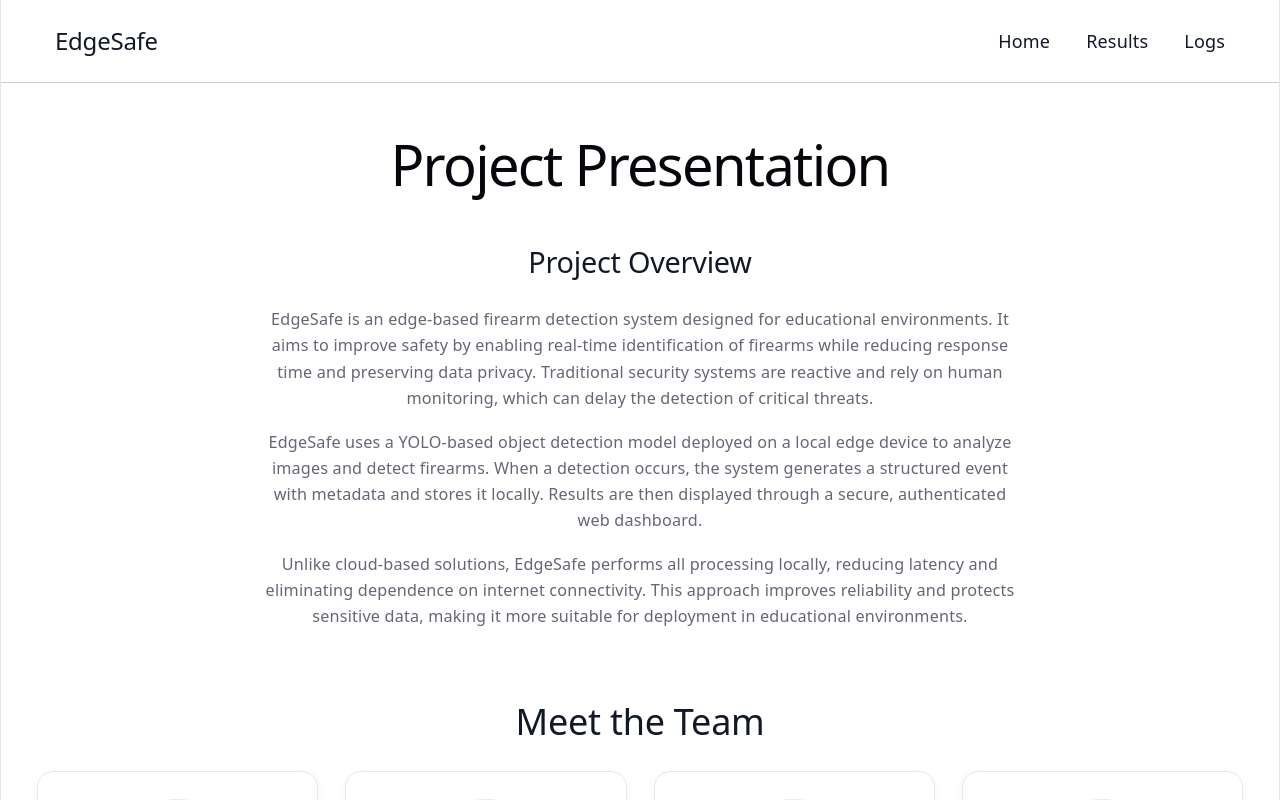
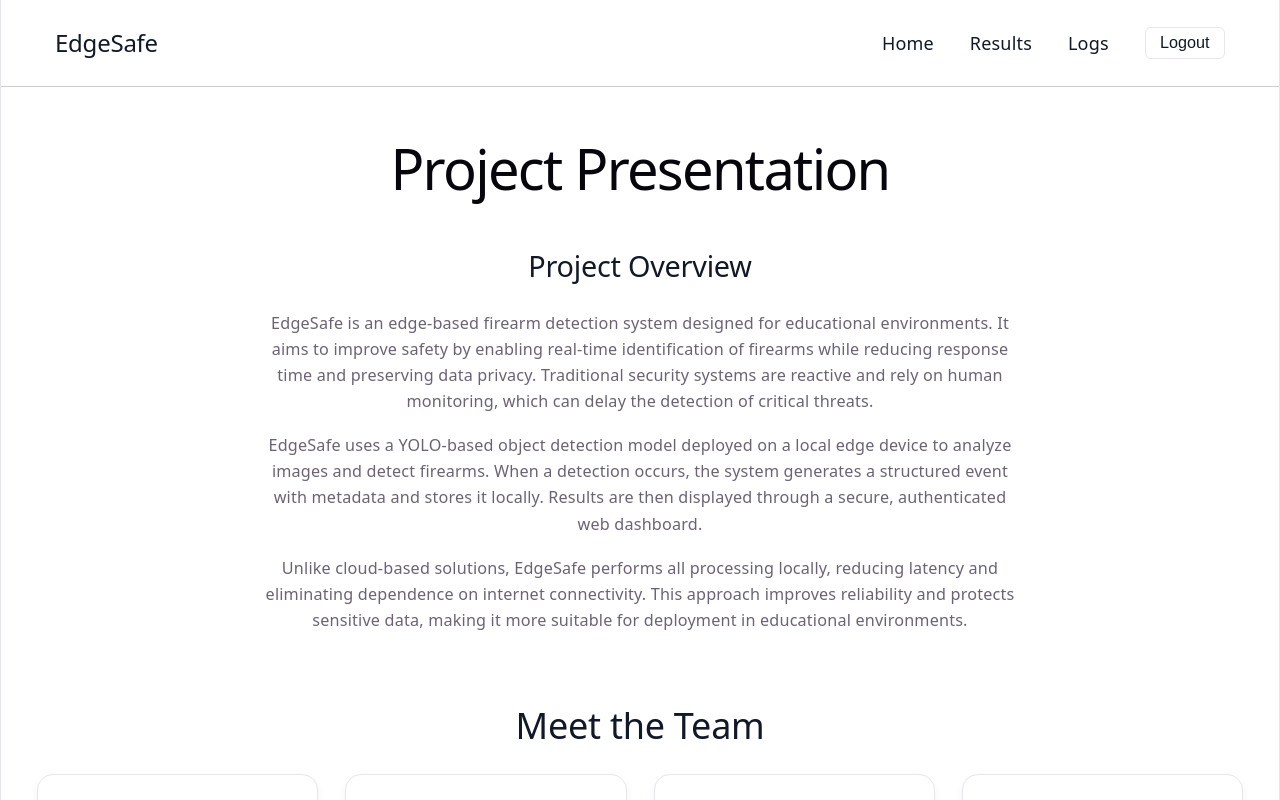
Before and after one commit to marymarmaldonado/Capstone-EdgeSafe, a React (Vite) app in the folder frontend/capstone-site/: page /home in a window 1280 px wide. Shown: the top 800 px of the page. Built offline with nearby package versions, Linux system fonts and the light colour scheme; no server answers; sample sign-in values are in the browser's storage.

Commit message:
updated navbar component

```diff
--- a/frontend/capstone-site/src/components/Navbar.tsx
+++ b/frontend/capstone-site/src/components/Navbar.tsx
@@ -1,6 +1,15 @@
-import { Link } from "react-router-dom";
+import { Link, useNavigate } from "react-router-dom";
+import { isAuthenticated, logout } from "../api";
 
 function Navbar() {
+  const navigate = useNavigate();
+  const loggedIn = isAuthenticated();
+
+  function handleLogout() {
+    logout();
+    navigate("/login");
+  }
+
   return (
     <nav style={styles.nav}>
       <h2 style={styles.title}>EdgeSafe</h2>
@@ -8,6 +17,11 @@ function Navbar() {
         <Link to="/home" style={styles.link}>Home</Link>
         <Link to="/results" style={styles.link}>Results</Link>
         <Link to="/logs" style={styles.link}>Logs</Link>
+        {loggedIn && (
+          <button onClick={handleLogout} style={styles.logoutBtn}>
+            Logout
+          </button>
+        )}
       </div>
     </nav>
   );
@@ -29,11 +43,21 @@ const styles: Record<string, React.CSSProperties> = {
   links: {
     display: "flex",
     gap: "2rem",
+    alignItems: "center",
   },
   link: {
     color: "#111827",
     textDecoration: "none",
   },
+  logoutBtn: {
+    background: "none",
+    border: "1px solid #e5e7eb",
+    borderRadius: "6px",
+    padding: "0.3rem 0.8rem",
+    cursor: "pointer",
+    fontSize: "0.9rem",
+    color: "#111827",
+  },
 };
 
 export default Navbar;
```
